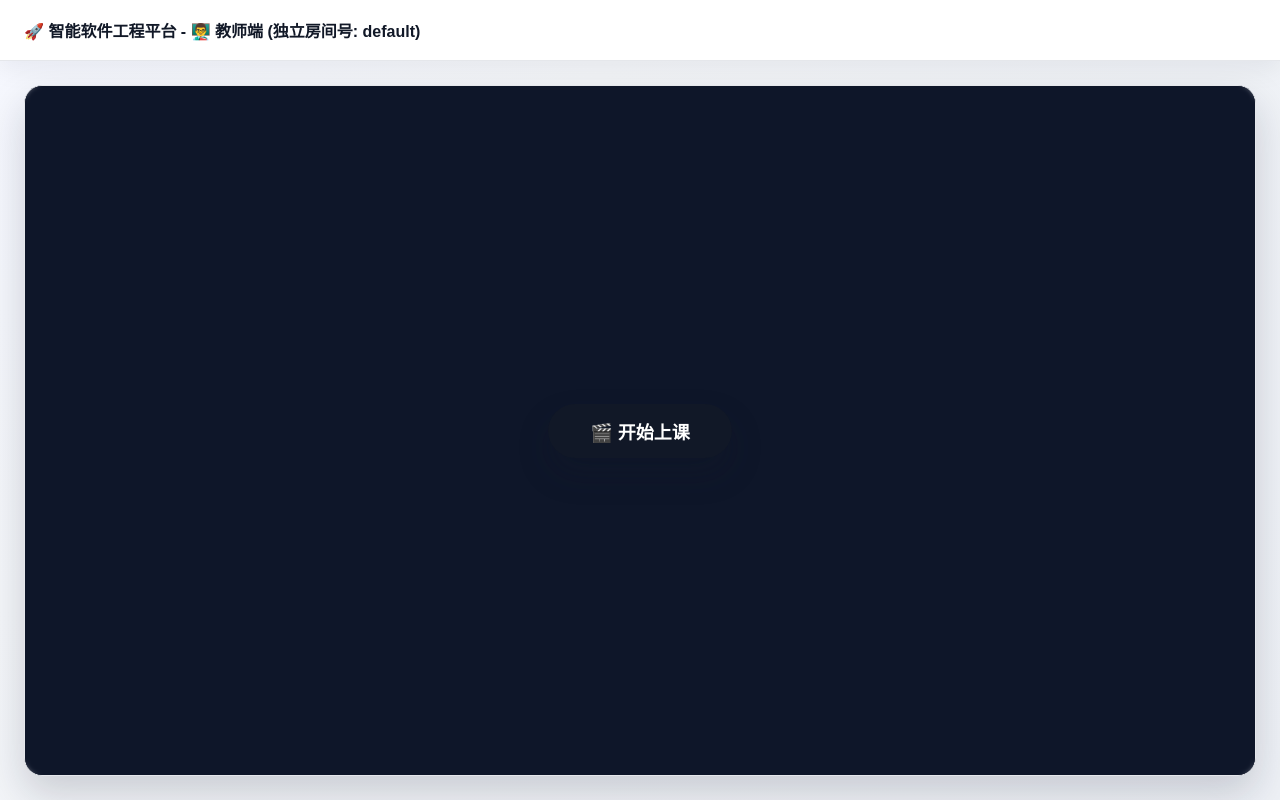
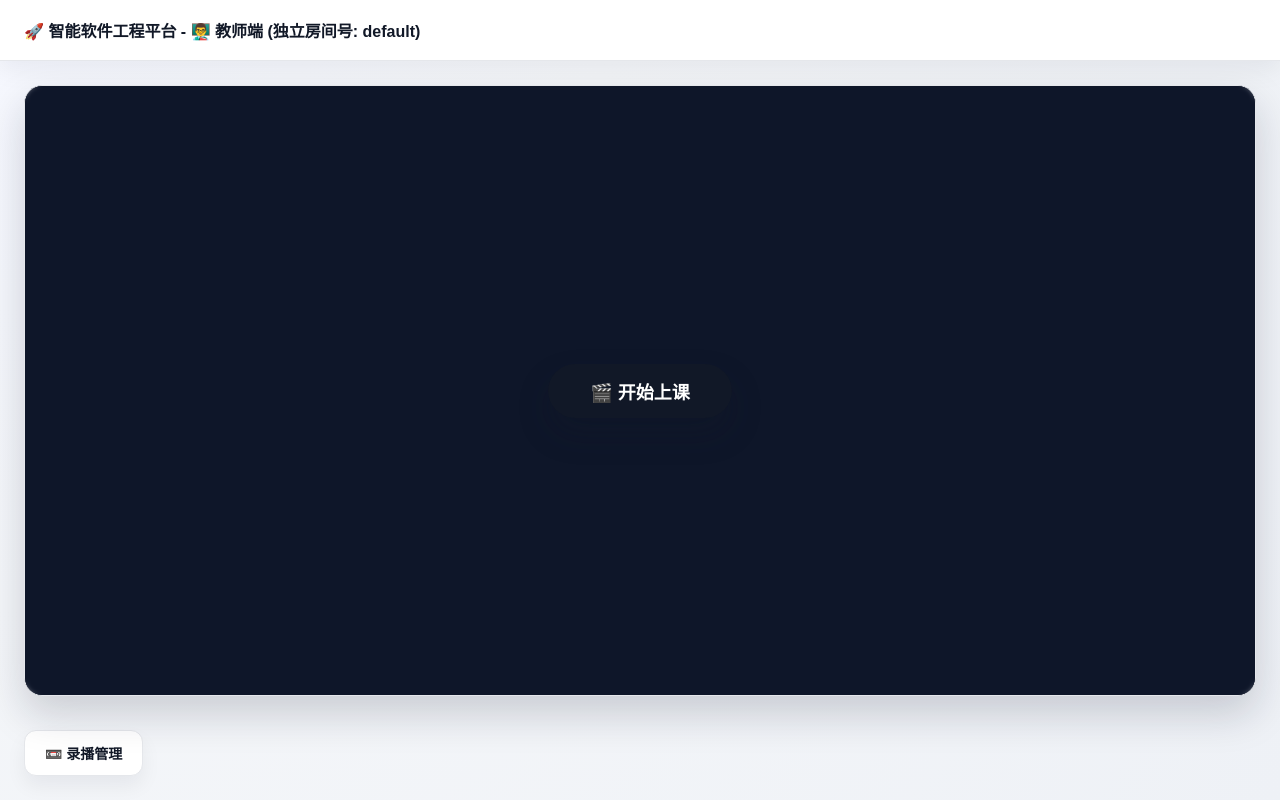
Before and after one commit to lzyhhh0318/class-js, a Vue app: page /teacher in a window 1280 px wide. Built offline with nearby package versions, Linux system fonts and the light colour scheme.

Commit message:
录播实验:后端连接修改

```diff
--- a/src/views/TeacherLive.vue
+++ b/src/views/TeacherLive.vue
@@ -45,6 +45,12 @@
             {{ showDanmaku ? '🔕 隐藏侧边弹幕' : '💬 展开侧边弹幕' }}
           </button>
           <button class="toggle-btn" @click="showFloatingDanmaku = !showFloatingDanmaku">{{ showFloatingDanmaku ? '🚫 关飘屏' : '📢 开飘屏' }}</button>
+        </div>
+
+        <div class="upload-panel">
+          <button class="upload-toggle-btn" @click="showResourcePanel = !showResourcePanel">
+            📼 {{ showResourcePanel ? '收起录播管理' : '录播管理' }}
+          </button>
         </div>
 
         <div class="resource-panel" v-if="showResourcePanel">
@@ -694,6 +700,29 @@ onUnmounted(() => { stopLive() })
   gap: 14px;
 }
 
+.upload-panel {
+  margin-top: 16px;
+}
+
+.upload-toggle-btn {
+  background: #ffffff;
+  border: 1px solid #e5e7eb;
+  padding: 12px 20px;
+  border-radius: 12px;
+  font-size: 14px;
+  cursor: pointer;
+  color: #111827;
+  font-weight: 600;
+  box-shadow: 0 10px 20px rgba(15, 23, 42, 0.06);
+  transition: all 0.2s ease;
+}
+
+.upload-toggle-btn:hover {
+  background: #111827;
+  color: #ffffff;
+  border-color: #111827;
+}
+
 .media-actions {
   display: flex;
   gap: 10px;
```
